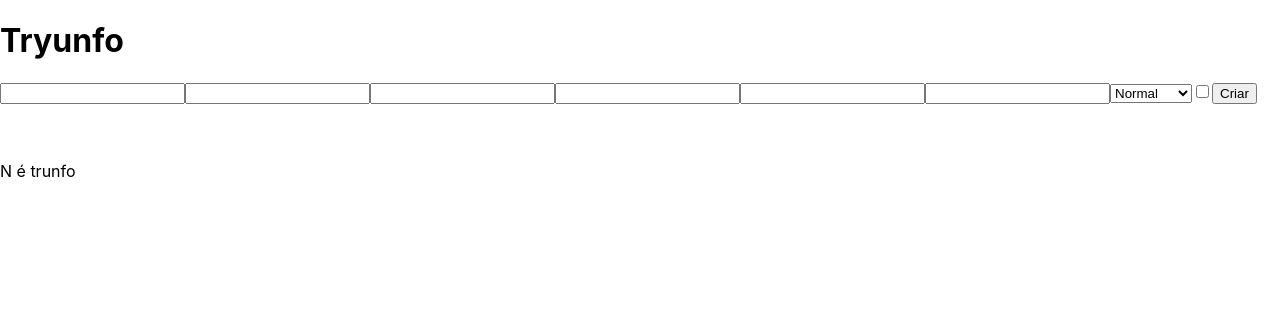
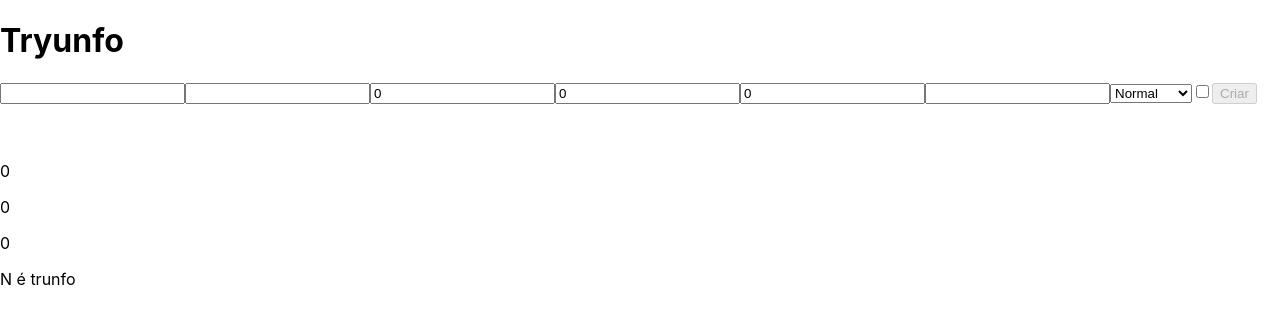
Before and after one commit to edsonlima2506/Jogo-trunfo, a React (Create React App) app: page / in a window 1280 px wide. Shown: the top 324 px of the page. Built offline with nearby package versions, Linux system fonts and the light colour scheme.

Commit message:
Requisito 4

```diff
--- a/src/App.js
+++ b/src/App.js
@@ -3,12 +3,65 @@
 import Card from './components/Card';
 
 class App extends React.Component {
+  constructor() {
+    super();
+
+    this.state = {
+      cardName: '',
+      cardDescription: '',
+      cardAttr1: 0,
+      cardAttr2: 0,
+      cardAttr3: 0,
+      cardImage: '',
+      cardRare: '',
+      cardTrunfo: false,
+      isSaveButtonDisabled: true,
+    };
+
+    this.onInputChange = this.onInputChange.bind(this);
+  }
+
+  onInputChange({ target }) {
+    const { name } = target;
+    const value = target.type === 'checkbox' ? target.checked : target.value;
+    console.log(value);
+
+    this.setState({
+      [name]: value,
+    });
+  }
+
   render() {
+    const { cardName, cardDescription, cardAttr1, cardAttr2, cardAttr3, cardImage,
+      cardRare, cardTrunfo, isSaveButtonDisabled, onSaveButtonClick } = this.state;
     return (
       <div>
         <h1>Tryunfo</h1>
-        <Form />
-        <Card />
+        <Form
+          cardName={ cardName }
+          cardDescription={ cardDescription }
+          cardAttr1={ cardAttr1 }
+          cardAttr2={ cardAttr2 }
+          cardAttr3={ cardAttr3 }
+          cardImage={ cardImage }
+          cardRare={ cardRare }
+          cardTrunfo={ cardTrunfo }
+          isSaveButtonDisabled={ isSaveButtonDisabled }
+          onSaveButtonClick={ onSaveButtonClick }
+          onInputChange={ this.onInputChange }
+        />
+        <Card
+          cardName={ cardName }
+          cardDescription={ cardDescription }
+          cardAttr1={ cardAttr1 }
+          cardAttr2={ cardAttr2 }
+          cardAttr3={ cardAttr3 }
+          cardImage={ cardImage }
+          cardRare={ cardRare }
+          cardTrunfo={ cardTrunfo }
+          isSaveButtonDisabled={ isSaveButtonDisabled }
+          onSaveButtonClick={ onSaveButtonClick }
+        />
       </div>
     );
   }
--- a/src/components/Card.jsx
+++ b/src/components/Card.jsx
@@ -3,25 +3,19 @@
 
 class Card extends React.Component {
   render() {
-    const { cardName: card,
-      cardDescription: description,
-      cardAttr1: atr1,
-      cardAttr2: atr2,
-      cardAttr3: atr3,
-      cardImage: image,
-      cardRare: rare,
-      cardTrunfo: trunfo,
+    const { cardName, cardDescription, cardAttr1, cardAttr2, cardAttr3, cardImage,
+      cardRare, cardTrunfo,
     } = this.props;
     return (
       <div>
-        <h1 data-testid="name-card">{ card }</h1>
-        <img src={ image } alt={ card } data-testid="image-card" />
-        <p data-testid="description-card">{ description }</p>
-        <p data-testid="attr1-card">{ atr1 }</p>
-        <p data-testid="attr2-card">{ atr2 }</p>
-        <p data-testid="attr3-card">{ atr3 }</p>
-        <p data-testid="rare-card">{ rare }</p>
-        { trunfo ? <p data-testid="trunfo-card">Super Trunfo</p> : <p>N é trunfo</p>}
+        <h1 data-testid="name-card">{ cardName }</h1>
+        <img src={ cardImage } alt={ cardName } data-testid="image-card" />
+        <p data-testid="description-card">{ cardDescription }</p>
+        <p data-testid="attr1-card">{ cardAttr1 }</p>
+        <p data-testid="attr2-card">{ cardAttr2 }</p>
+        <p data-testid="attr3-card">{ cardAttr3 }</p>
+        <p data-testid="rare-card">{ cardRare }</p>
+        { cardTrunfo ? <p data-testid="trunfo-card">Super Trunfo</p> : <p>N é trunfo</p>}
       </div>
     );
   }
--- a/src/components/Form.jsx
+++ b/src/components/Form.jsx
@@ -1,65 +1,61 @@
-/* eslint-disable react-redux/no-unused-prop-types */
-/* eslint-disable react/no-unused-prop-types */
 import React from 'react';
 import PropTypes from 'prop-types';
 
 class Form extends React.Component {
   render() {
-    const { cardName: card,
-      cardDescription: description,
-      cardAttr1: atr1,
-      cardAttr2: atr2,
-      cardAttr3: atr3,
-      cardImage: image,
-      cardRare: rare,
-      cardTrunfo: trunfo,
-      isSaveButtonDisabled: buttonDisable,
-      onSaveButtonClick: buttonEnable,
-      onInputChange: inputChange,
-    } = this.props;
+    const { cardName, cardDescription, cardAttr1, cardAttr2, cardAttr3, cardImage,
+      cardRare, cardTrunfo, isSaveButtonDisabled, onSaveButtonClick,
+      onInputChange } = this.props;
 
     return (
       <form action="">
         <input
           type="text"
           data-testid="name-input"
-          value={ card }
-          onChange={ inputChange }
+          name="cardName"
+          value={ cardName }
+          onChange={ onInputChange }
         />
         <input
           type="textarea"
           data-testid="description-input"
-          value={ description }
-          onChange={ inputChange }
+          name="cardDescription"
+          value={ cardDescription }
+          onChange={ onInputChange }
         />
         <input
           type="number"
           data-testid="attr1-input"
-          value={ atr1 }
-          onChange={ inputChange }
+          name="cardAttr1"
+          value={ cardAttr1 }
+          onChange={ onInputChange }
         />
         <input
           type="number"
           data-testid="attr2-input"
-          value={ atr2 }
-          onChange={ inputChange }
+          name="cardAttr2"
+          value={ cardAttr2 }
+          onChange={ onInputChange }
         />
         <input
           type="number"
           data-testid="attr3-input"
-          value={ atr3 }
-          onChange={ inputChange }
+          name="cardAttr3"
+          value={ cardAttr3 }
+          onChange={ onInputChange }
         />
         <input
           type="text"
           data-testid="image-input"
-          value={ image }
-          onChange={ inputChange }
+          name="cardImage"
+          value={ cardImage }
+          onChange={ onInputChange }
         />
         <select
           data-testid="rare-input"
-          value={ rare }
-          onChange={ inputChange }
+          name="cardRare"
+          value={ cardRare }
+          onChange={ onInputChange }
         >
           <option value="normal" id="normal">Normal</option>
           <option value="raro" id="normal">Raro</option>
@@ -69,16 +65,18 @@
         <input
           type="checkbox"
           data-testid="trunfo-input"
-          checked={ trunfo }
-          onChange={ inputChange }
+          name="cardTrunfo"
+          checked={ cardTrunfo }
+          onChange={ onInputChange }
         />
         <button
           data-testid="save-button"
           type="submit"
-          disabled={ buttonDisable }
-          onChange={ inputChange }
-          onClick={ buttonEnable }
+          disabled={ isSaveButtonDisabled }
+          onChange={ onInputChange }
+          onClick={ onSaveButtonClick }
         >
+          {' '}
           Criar
         </button>
       </form>
@@ -95,7 +93,7 @@
   cardImage: PropTypes.string.isRequired,
   cardRare: PropTypes.string.isRequired,
   cardTrunfo: PropTypes.bool.isRequired,
-  isSaveButtonDisabled: PropTypes.bool.isRequired,
+  isSaveButtonDisabled: PropTypes.func.isRequired,
   onSaveButtonClick: PropTypes.func.isRequired,
   onInputChange: PropTypes.func.isRequired,
 };
```
